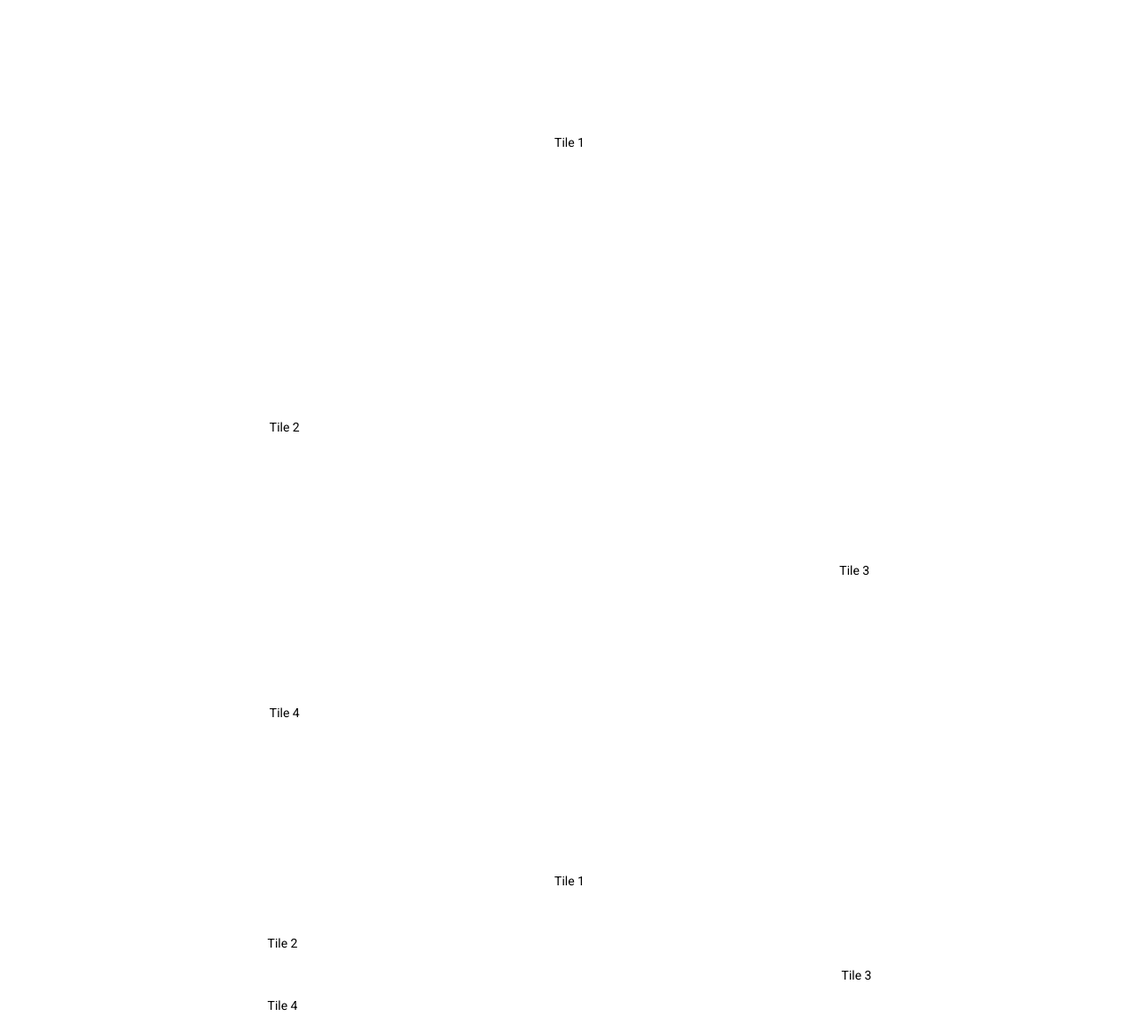
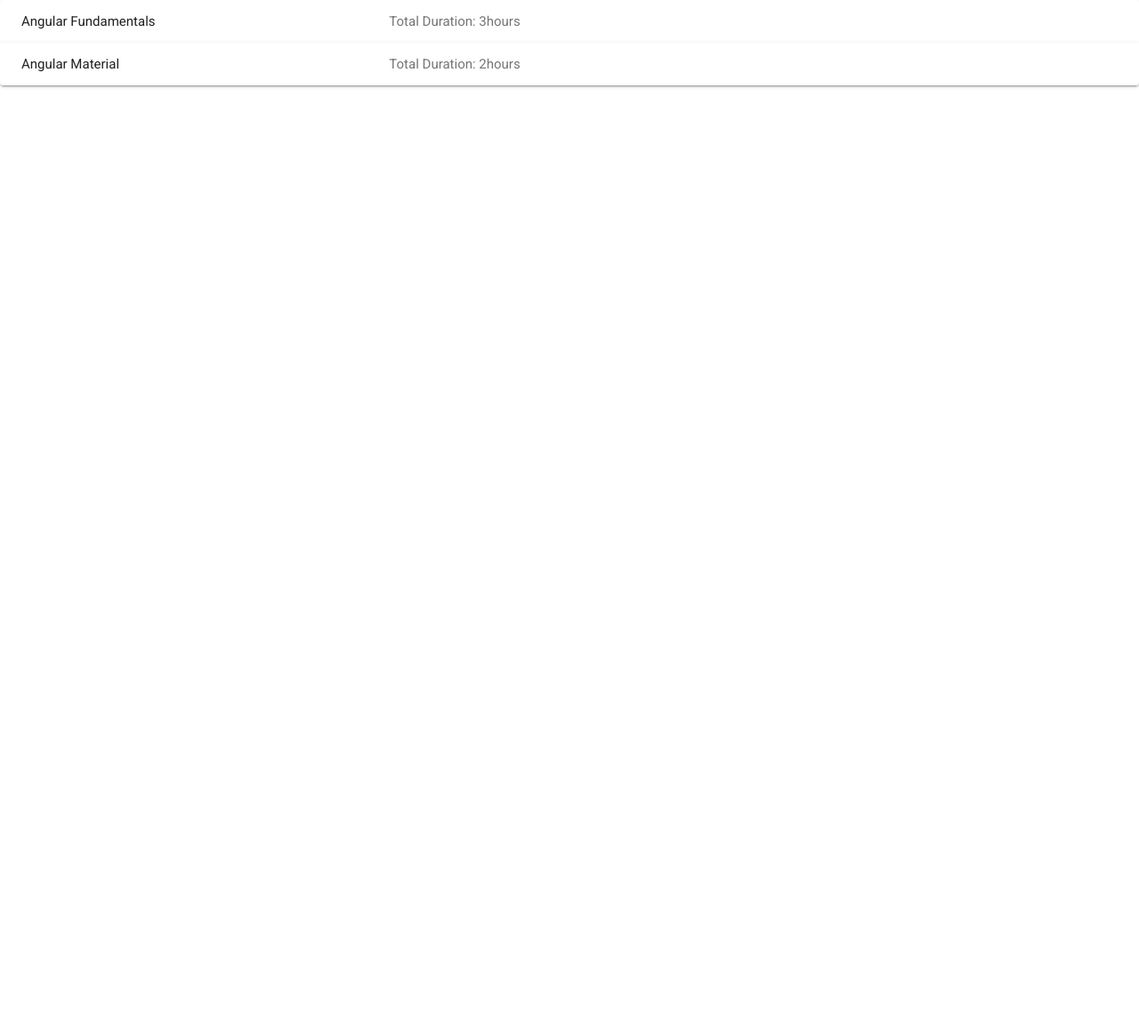
Before and after one commit to Fuschiasky/ng-MaterialUI, an Angular app: page / in a window 1280 px wide. Shown: the whole page at 89% size. After the commit the page ends 800 px from the top, so only its background shows below. Built offline with nearby package versions, Linux system fonts and the light colour scheme.

Commit message:
Expansion Panels and Accordions

```diff
--- a/src/app/app.component.html
+++ b/src/app/app.component.html
@@ -1,20 +1,32 @@
-
-<!-- rowheight could be in px, fit, or a ratio like the one shown height looks half the width-->
-
-<mat-grid-list cols=2 rowHeight='2:1'>
-  <mat-grid-tile colspan='2'>Tile 1</mat-grid-tile>
-  <mat-grid-tile>Tile 2</mat-grid-tile>
-  <mat-grid-tile rowspan='2'>Tile 3</mat-grid-tile>
-  <mat-grid-tile>Tile 4</mat-grid-tile>
-</mat-grid-list>
+<mat-accordion multi='true' hideToggle>
+<mat-expansion-panel>
+  <mat-expansion-panel-header>
+    <mat-panel-title>
+      Angular Fundamentals
+    </mat-panel-title>
+    <mat-panel-description>
+      Total Duration: 3hours
+    </mat-panel-description>
+  </mat-expansion-panel-header>
+  <p> This is panel content</p>
+  <mat-action-row>
+    <button mat-button> Enroll</button>
+  </mat-action-row>
+</mat-expansion-panel>
 
 
-
-<mat-grid-list cols=2 rowHeight='fit' style='height:200px;' gutterSize = '10px'>
-  <mat-grid-tile colspan='2'>Tile 1</mat-grid-tile>
-  <mat-grid-tile>Tile 2</mat-grid-tile>
-  <mat-grid-tile rowspan='2'>Tile 3</mat-grid-tile>
-  <mat-grid-tile>Tile 4</mat-grid-tile>
-</mat-grid-list>
-
-<!-- Gutter size = spacing between the tiles-->
+<mat-expansion-panel>
+  <mat-expansion-panel-header>
+    <mat-panel-title>
+      Angular Material
+    </mat-panel-title>
+    <mat-panel-description>
+      Total Duration: 2hours
+    </mat-panel-description>
+  </mat-expansion-panel-header>
+  <p> This is panel content</p>
+  <mat-action-row>
+    <button mat-button> Enroll</button>
+  </mat-action-row>
+</mat-expansion-panel>
+</mat-accordion>
--- a/src/app/material/material.module.ts
+++ b/src/app/material/material.module.ts
@@ -1,9 +1,8 @@
 import { NgModule } from '@angular/core';
 
-import {MatGridListModule} from '@angular/material/grid-list';
-
+import {MatExpansionModule} from '@angular/material/expansion';
 const MaterialComponents=[
-  MatGridListModule
+  MatExpansionModule
 
 ]
 
```
